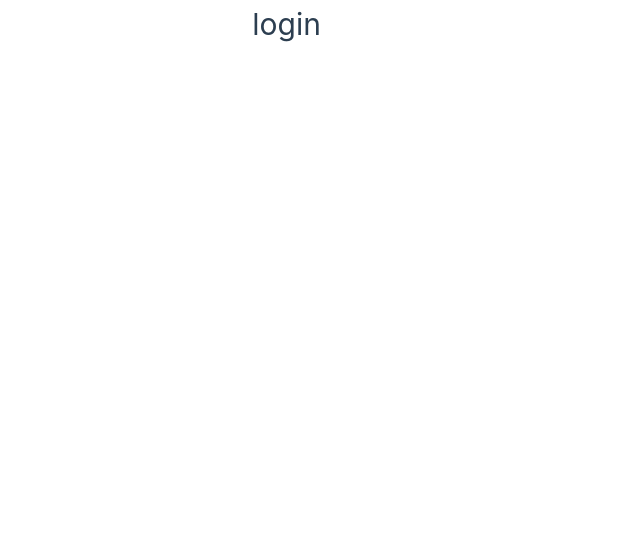
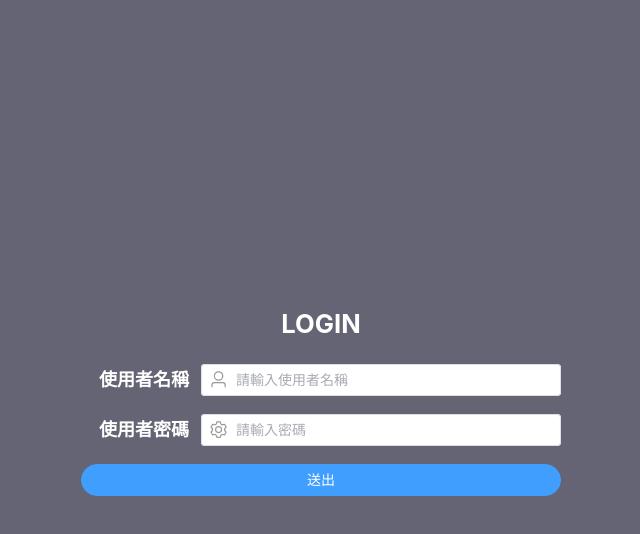
Before and after one commit to 121amylin/Vue3_CMS_test, a Vue app in the folder CMC_03/: page /login in a window 1280 px wide. Shown: the top 534 px of the page, without its empty margins (319-959 px from the left). Built offline with nearby package versions, Linux system fonts and the light colour scheme.

Commit message:
CMS_03：登入頁login

```diff
--- a/CMC_03/src/App.vue
+++ b/CMC_03/src/App.vue
@@ -1,5 +1,5 @@
 <script setup>
-import { RouterLink, RouterView } from 'vue-router'
+import { RouterLink, RouterView } from "vue-router";
 </script>
 
 <template>
--- a/CMC_03/src/assets/main.css
+++ b/CMC_03/src/assets/main.css
@@ -1,5 +1,5 @@
 @import './base.css';
-
+/*
 #app {
   max-width: 1280px;
   margin: 0 auto;
@@ -32,4 +32,4 @@ a,
     grid-template-columns: 1fr 1fr;
     padding: 0 2rem;
   }
-}
+} */
--- a/CMC_03/src/views/login/IndexView.vue
+++ b/CMC_03/src/views/login/IndexView.vue
@@ -1,10 +1,91 @@
 <script setup>
-
+import { ref } from "vue";
+import { Setting, User } from "@element-plus/icons-vue";
+const input = ref({
+  userName: "",
+  userPassword: "",
+});
 </script>
 <template>
-<h1>login</h1>
+  <div class="login_page">
+    <div class="login_container">
+      <h3 class="page_title">login</h3>
+      <el-form :model="form" label-width="120px">
+        <el-form-item label="使用者名稱" class="input_item">
+          <el-icon :size="size" :color="color">
+            <User />
+          </el-icon>
+          <el-input v-model="input.userName" placeholder="請輸入使用者名稱" />
+        </el-form-item>
+        <el-form-item label="使用者密碼" class="input_item">
+          <el-icon :size="size" :color="color">
+            <Setting />
+          </el-icon>
+          <el-input
+            v-model="input.userPassword"
+            type="password"
+            placeholder="請輸入密碼"
+            show-password
+          />
+        </el-form-item>
+        <el-button type="primary" round>送出</el-button></el-form
+      >
+    </div>
+  </div>
 </template>
 
 <style lang="scss">
+#app {
+  background-color: rgb(101, 100, 116);
+}
+.login_page {
+  display: flex;
+  min-height: 100vh;
+}
+.login_container {
+  width: 100%;
+  max-width: 480px;
+  margin: auto;
+  display: flex;
+  flex-direction: column;
 
+}
+.page_title {
+  text-align: center;
+  font-size: clamp(24px, 2vw, 40px);
+  margin-bottom: clamp(10px, 1.5vw,30px);
+  font-weight: 700;
+  text-transform: uppercase;
+  color: #fff;
+}
+.input_item {
+  display: flex;
+  position: relative;
+  .el-form-item__label {
+    color: #fff;
+    font-size: clamp(18px, 1.15vw, 24px);
+    font-weight: 700;
+  }
+  .el-icon {
+    position: absolute;
+    top: 6px;
+    left: 8px;
+    font-size: clamp(18px, 1.5vw, 28px);
+    z-index: 1;
+    color: #999;
+  }
+  .el-input__inner {
+    text-indent: 24px;
+    // &::placeholder {
+    //   text-indent: 24px;
+    // }
+  }
+}
+.el-form-item__content {
+  color: #fff;
+}
+.el-form {
+  display: flex;
+  flex-direction: column;
+}
 </style>
```
Also changed, not shown: CMC_03/src/main.js (+11 -12 lines).
